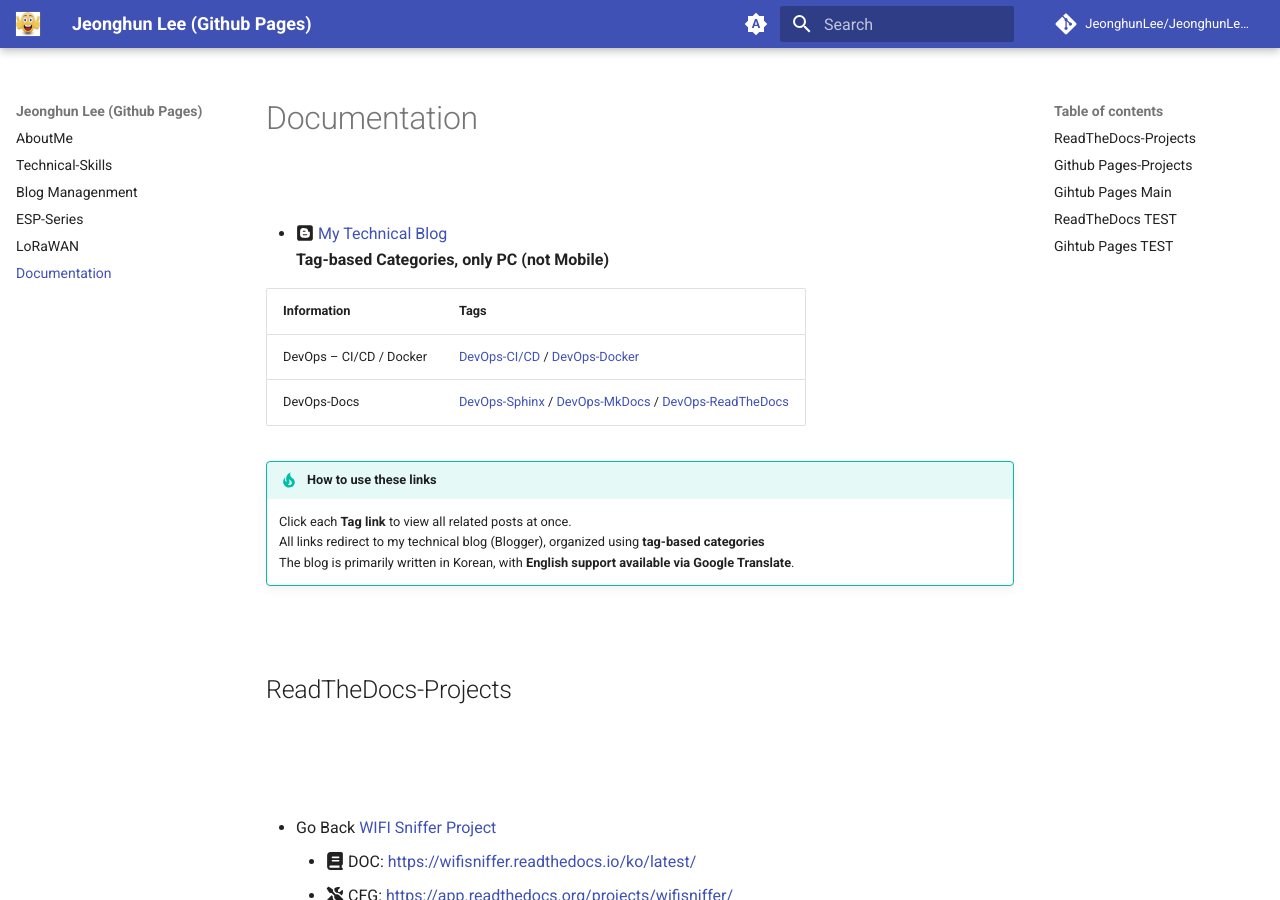
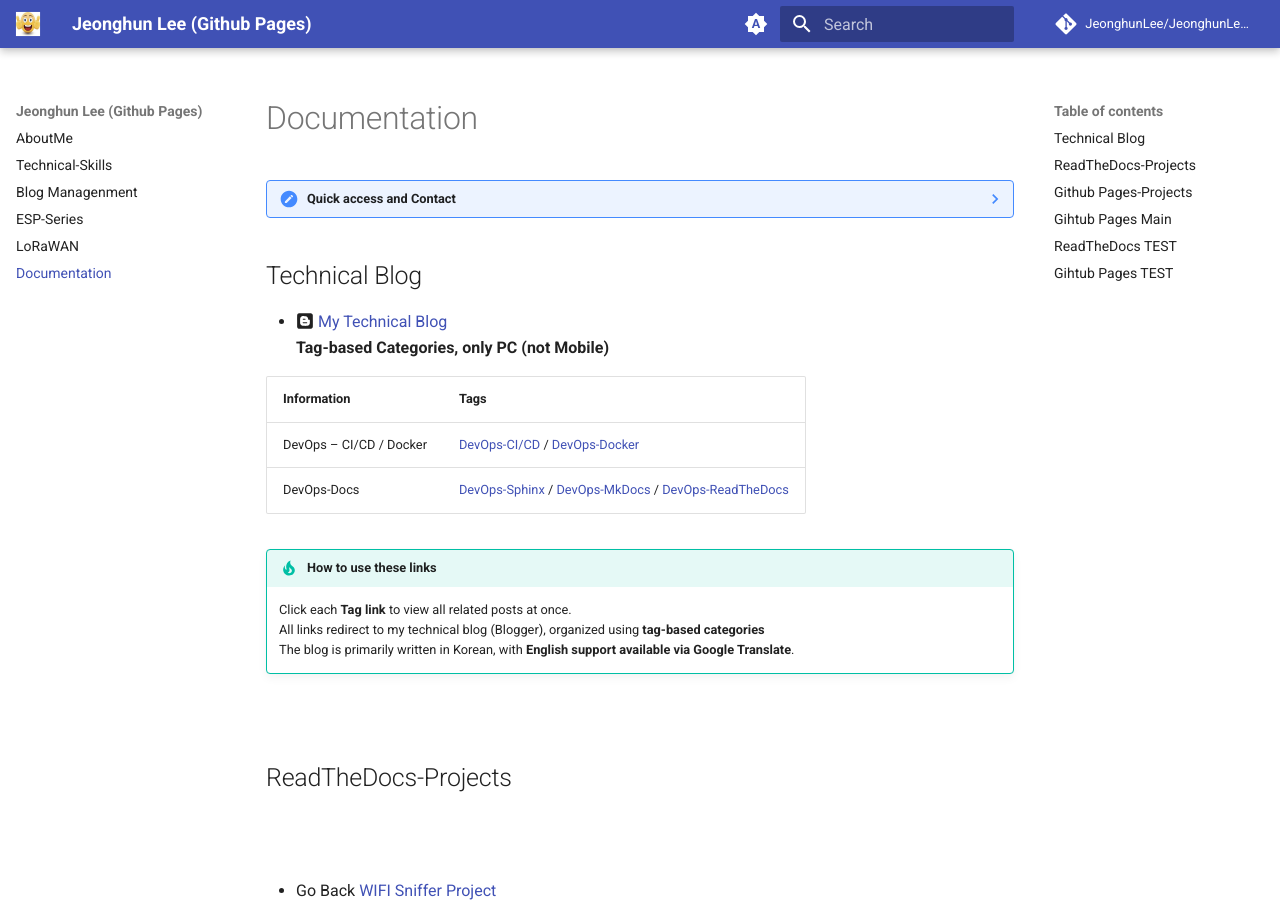
Before and after one commit to JeonghunLee/JeonghunLee.github.io, an MkDocs documentation site: the page built from docs/project_documentation.md, in a window 1280 px wide and 900 px high. Built offline with MkDocs 1.6.1 and Material for MkDocs 9.7.7, drawn with Linux system fonts in a browser that asks for light colours; comment, search, counter and statistics services are not loaded.

Commit message:
update it

```diff
--- a/docs/project_documentation.md
+++ b/docs/project_documentation.md
@@ -1,6 +1,9 @@
 # Documentation
 
-<br/>
+??? note "Quick access and Contact"
+    **Icon links** to my platforms are available at the bottom of this page.
+
+## Technical Blog
 
 - :fontawesome-brands-blogger:  [My Technical Blog](https://ahyuo79.blogspot.com?m=0)
     **Tag-based Categories, only PC (not Mobile)**
@@ -22,7 +25,6 @@
 
 <br>
 <br>
-<br>
 
 
 * Go Back [WIFI Sniffer Project](project_esp_series.md#wifi-sniffer-esp32-s3)
@@ -40,13 +42,11 @@
 
 [:fontawesome-solid-screwdriver-wrench: View ReadTheDocs Dashboard](https://app.readthedocs.org/dashboard/)
 
-<br>
-<br>
+
 <br>
 
 ## Github Pages-Projects
 
-<br>
 <br>
 <br>
 
@@ -57,14 +57,13 @@
 
 !!! note "Github Project Hosting for Document"
 
-<br>
+
 <br>
 <br>
 
 ## Gihtub Pages Main
 
-<br>
-<br>
+
 <br>
 
 
@@ -74,13 +73,12 @@
 
 !!! note "Github Main Hosting Site and Repository"
 
-<br>
+
 <br>
 
 
 ## ReadTheDocs TEST
 
-<br>
 <br>
 
 
@@ -88,7 +86,6 @@
 !!! note "ReadTheDocs TEST Hosting Site and Repository"
 
 
-<br>
 <br>
 
 * ReadTheDoc test00
@@ -102,18 +99,15 @@
 
 
 <br>
-<br>
 
 ## Gihtub Pages TEST
 
-<br>
 <br>
 
 various tests based on Github Pages (only for Test)
 
 !!! note "Github TEST Hosting Site and Repository"
 
-<br>
 <br>
 
 * Github Pages based on Jeklly
@@ -133,4 +127,3 @@
     * GIT: https://github.com/JeonghunLee/github-pages-with-jekyll
 
 <br>
-<br>
```
Also changed, not shown: docs/project_blogs_management.md (+4 -1 lines), docs/project_esp_series.md (+6 -1 lines), docs/project_lorawan.md (+5 -1 lines), docs/project_technical_skills.md (+0 -2 lines).
